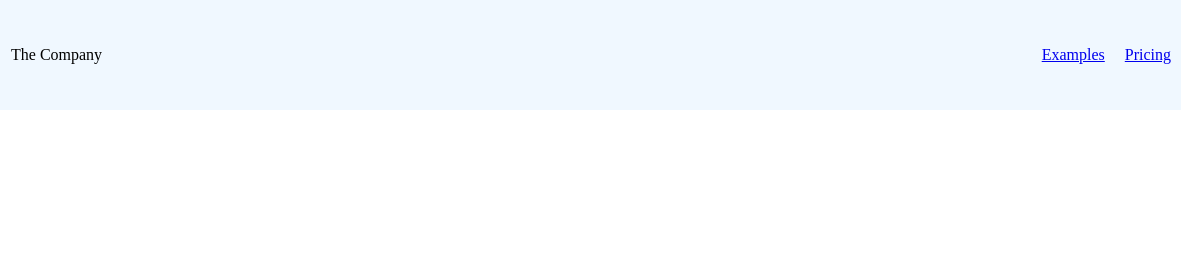
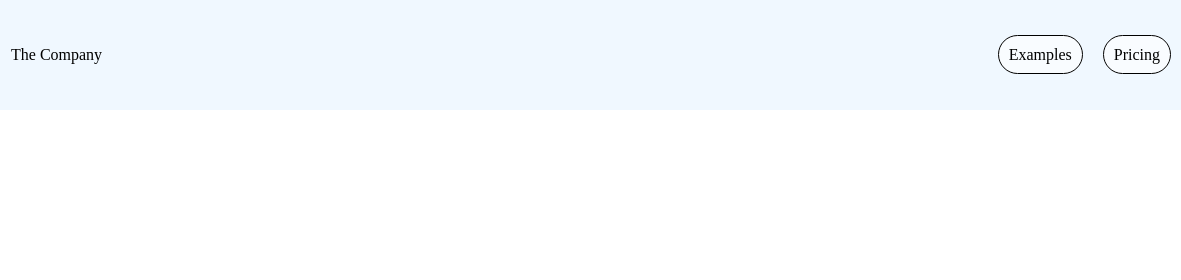
Before and after one commit to infoshareacademy/jfdzr12-g3, a website built with Vite: page index.html in a window 1280 px wide. Shown: the top 280 px of the page, 99-1280 px from the left. Built offline with nearby package versions, Linux system fonts and the light colour scheme.

Commit message:
link's style modified

```diff
--- a/styles.css
+++ b/styles.css
@@ -44,9 +44,17 @@ main {
     align-items: center;
 
 }
-
+.header3and4 a {
+    text-decoration: none;
+    border: 1px solid black;
+    padding: 10px;
+    border-radius: 20px;
+    background-color: rgba(255, 255, 255, 0.615);
+    color: black;
+}
 .header3and4 {
     margin-right: 30px;
+
 }
 header * {
     margin: 0 5px;
```
Also changed, not shown: index.html (+1 -1 lines).
